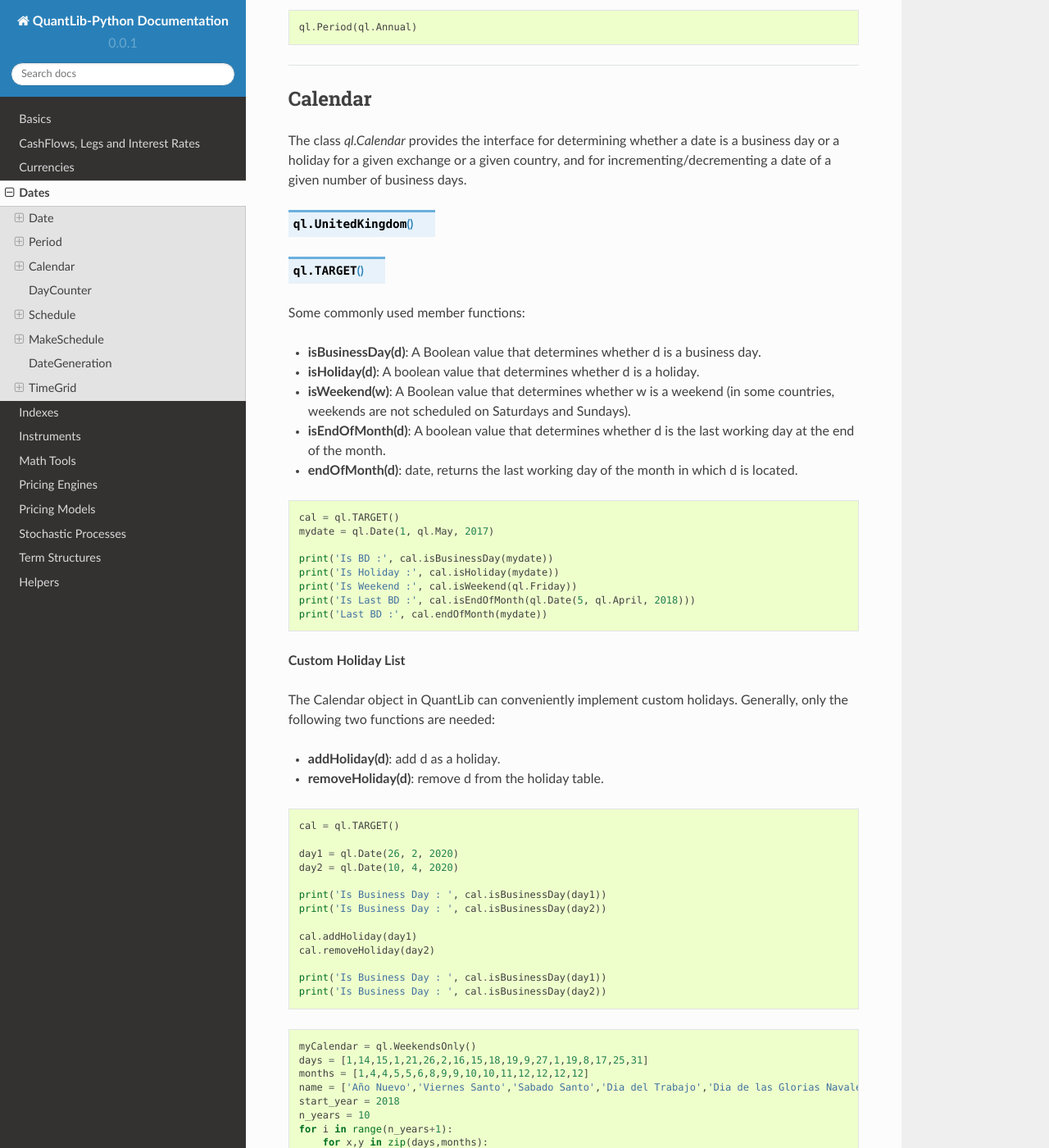
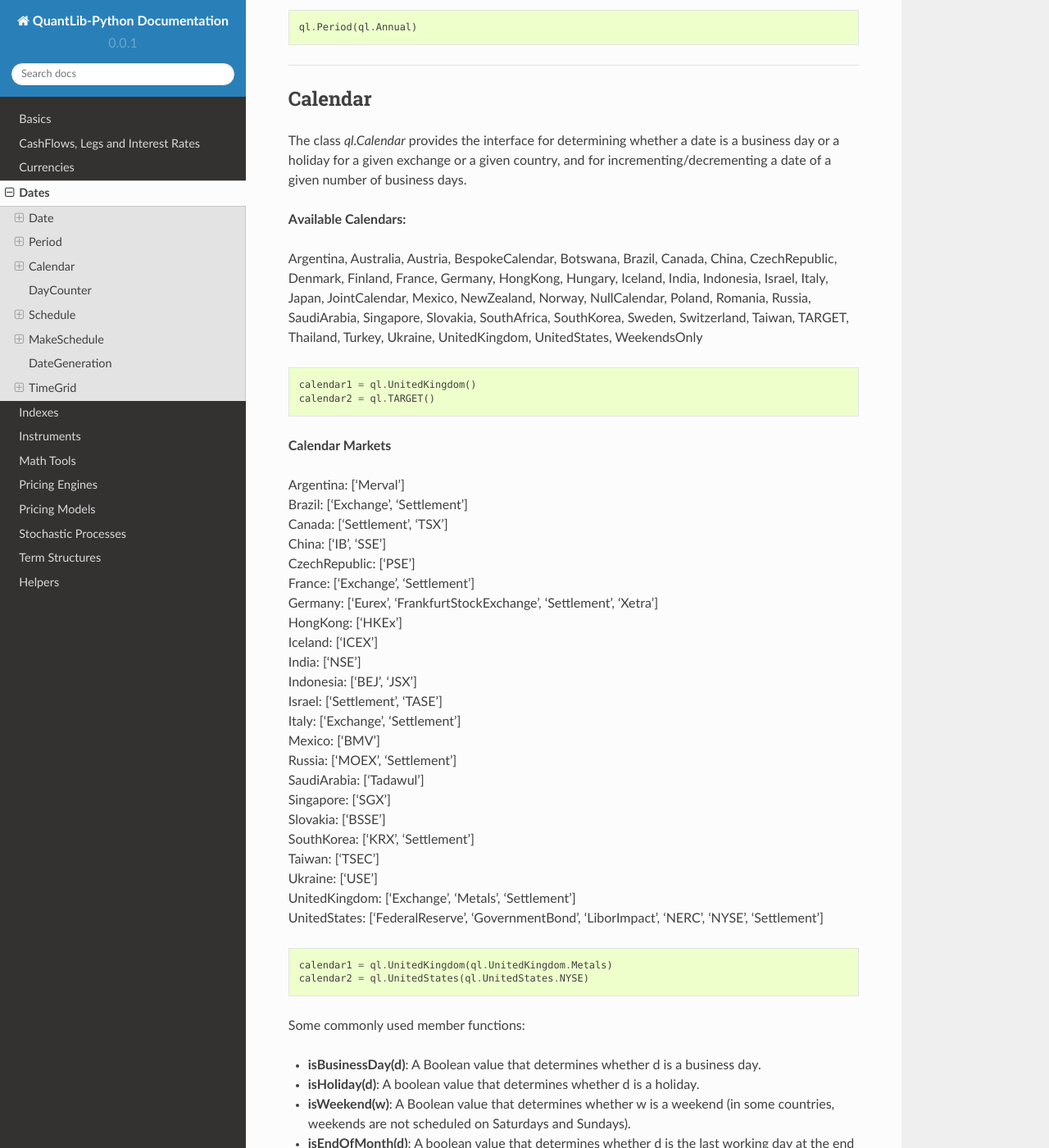
Before and after one commit to nhaga/QuantLib-Python-Docs, a Sphinx documentation site: the page built from docs/dates.rst, in a window 1280 px wide and 1400 px high, scrolled down 2252 px. Shown: the whole window at 82% size. Built offline with Sphinx 7.4.7 and the Read the Docs theme 2.0.0, drawn with Linux system fonts in a browser that asks for light colours; formulas are drawn with MathJax 3.

Commit message:
added calendar and markets list

```diff
--- a/docs/dates.rst
+++ b/docs/dates.rst
@@ -115,9 +115,50 @@
 
 The class `ql.Calendar` provides the interface for determining whether a date is a business day or a holiday for a given exchange or a given country, and for incrementing/decrementing a date of a given number of business days.
 
-.. function:: ql.UnitedKingdom()
+**Available Calendars:**
 
-.. function:: ql.TARGET()
+Argentina, Australia, Austria, BespokeCalendar, Botswana, Brazil, Canada, China, CzechRepublic, Denmark, Finland, France, Germany, HongKong, Hungary, Iceland, India, Indonesia, Israel, Italy, Japan, JointCalendar, Mexico, NewZealand, Norway, NullCalendar, Poland, Romania, Russia, SaudiArabia, Singapore, Slovakia, SouthAfrica, SouthKorea, Sweden, Switzerland, Taiwan, TARGET, Thailand, Turkey, Ukraine, UnitedKingdom, UnitedStates, WeekendsOnly
+
+
+.. code-block:: python
+
+    calendar1 = ql.UnitedKingdom()
+    calendar2 = ql.TARGET()
+
+
+**Calendar Markets**
+
+| Argentina: ['Merval']
+| Brazil: ['Exchange', 'Settlement']
+| Canada: ['Settlement', 'TSX']
+| China: ['IB', 'SSE']
+| CzechRepublic: ['PSE']
+| France: ['Exchange', 'Settlement']
+| Germany: ['Eurex', 'FrankfurtStockExchange', 'Settlement', 'Xetra']
+| HongKong: ['HKEx']
+| Iceland: ['ICEX']
+| India: ['NSE']
+| Indonesia: ['BEJ', 'JSX']
+| Israel: ['Settlement', 'TASE']
+| Italy: ['Exchange', 'Settlement']
+| Mexico: ['BMV']
+| Russia: ['MOEX', 'Settlement']
+| SaudiArabia: ['Tadawul']
+| Singapore: ['SGX']
+| Slovakia: ['BSSE']
+| SouthKorea: ['KRX', 'Settlement']
+| Taiwan: ['TSEC']
+| Ukraine: ['USE']
+| UnitedKingdom: ['Exchange', 'Metals', 'Settlement']
+| UnitedStates: ['FederalReserve', 'GovernmentBond', 'LiborImpact', 'NERC', 'NYSE', 'Settlement']
+
+
+.. code-block:: python
+
+    calendar1 = ql.UnitedKingdom(ql.UnitedKingdom.Metals)
+    calendar2 = ql.UnitedStates(ql.UnitedStates.NYSE)
+
+
 
 
 Some commonly used member functions:
```
